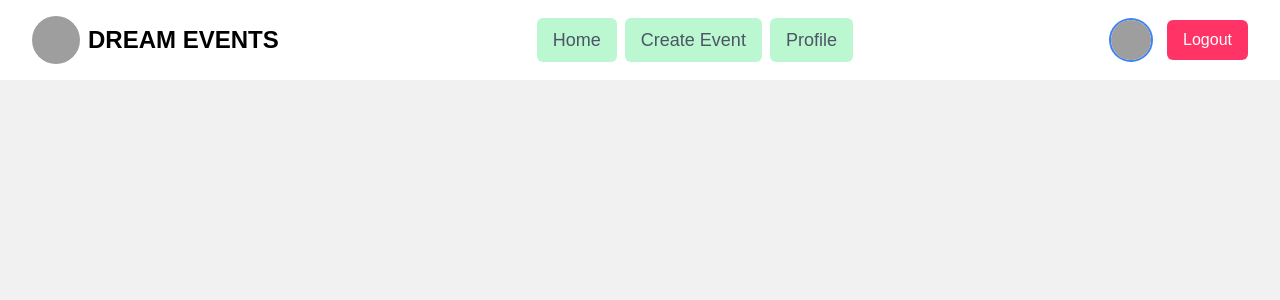
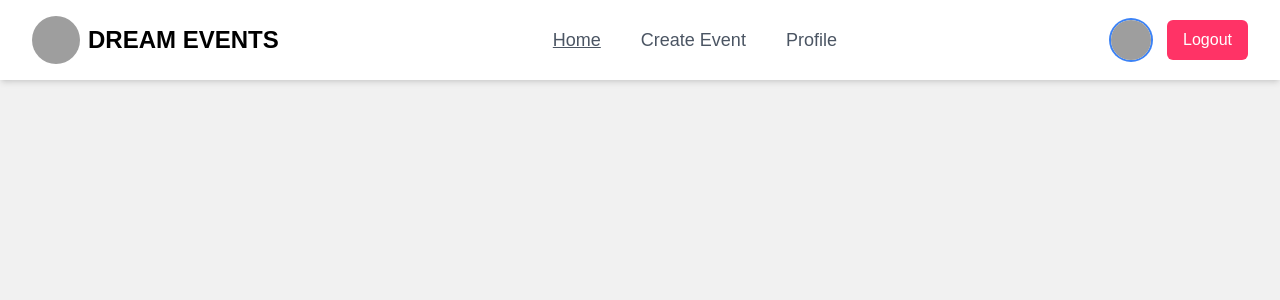
Before and after one commit to abdulkadershohan/gain-solutions-task-2, a React (Create React App) app: page / in a window 1280 px wide. Shown: the top 300 px of the page. Built offline with nearby package versions, Linux system fonts and the light colour scheme; grey boxes are pictures that could not be loaded.

Commit message:
nav done

```diff
--- a/src/components/navbar/Navbar.jsx
+++ b/src/components/navbar/Navbar.jsx
@@ -20,25 +20,28 @@ const navbardata = [
 
 ]
 export default function Navbar() {
+    const [selected, setSelected] = React.useState(1)
+    const [isOpen, setIsOpen] = React.useState(false)
+
     return (
         <div
-            className="container-md  bg-white"
+            className="container-md  bg-white shadow-md"
         >
             <div
-                className="flex justify-between items-center py-4 px-4 md:px-8"
+                className="flex justify-between items-center py-4 px-4 md:px-8 gap-2 "
             >
                 {/* logo section */}
                 <div
                     className="flex gap-2 items-center"
 
                 >
-                    <img src={logo} alt="logo" className="inline-block h-12 w-12  rounded-full ring-2 ring-white" />
-                    <h1 className="font-play font-[900] text-xl md:text-2xl uppercase">Dream Events</h1>
+                    <img src={logo} alt="logo" className="inline-block h-8 w-8 md:h-12 md:w-12 rounded-full ring-2 ring-white" />
+                    <h1 className="font-play font-[900] text-md lg:text-2xl uppercase">Dream Events</h1>
 
                 </div>
-                {/* nav links */}
+                {/* nav links  desktop*/}
                 <div
-                    className="flex gap-2 items-center"
+                    className="hidden md:flex gap-2 items-center "
                 >
                     {
                         navbardata.map(nav => (
@@ -46,7 +49,10 @@ export default function Navbar() {
                                 key={nav.id}
                                 href={nav.url}
 
-                                className="font-play font-medium text-lg text-gray-600 hover:text-gray-800 bg-green-200 px-4 py-2 rounded-md"
+                                className={`
+                                ${selected === nav.id && ' underline '}
+                                font-play font-medium text-lg text-gray-600 hover:text-gray-800 hover:bg-green-200 px-4 py-2 rounded-md
+                                `}
                             >
                                 {nav.title}
                             </a>
@@ -57,18 +63,68 @@ export default function Navbar() {
                 <div
                     className="flex gap-4 items-center justify-center"
                 >
-                    <img src={logo} alt="profile_img" className="inline-block h-10 w-10  rounded-full ring-2 ring-blue-500" />
+                    <img src={logo} alt="profile_img" className="inline-block  h-8 w-8  md:h-10 md:w-10  rounded-full ring-1 md:ring-2 ring-blue-500" />
                     <div>
                         <Button
                             text={'Logout'}
-                            className="bg-[#ff3366] text-white px-4 py-2 rounded-md font-play"
+                            className="bg-[#ff3366] text-white px-4 py-[0.4rem] md:py-2 rounded-md font-play"
 
                         />
                     </div>
                 </div>
+                {
+                    !isOpen ? (
+                        <svg width="24" height="24" viewBox="0 0 24 24" fill="none" xmlns="http://www.w3.org/2000/svg"
+                            className="md:hidden"
+                            onClick={() => setIsOpen(true)}
+                        >
+                            <path d="M3 7H21" stroke="#000" strokeWidth="1.5" strokeLinecap="round" />
+                            <path d="M3 12H21" stroke="#000" strokeWidth="1.5" strokeLinecap="round" />
+                            <path d="M3 17H21" stroke="#000" strokeWidth="1.5" strokeLinecap="round" />
+
+                        </svg>
+
+                    ) : (
+                        <svg width="24" height="24" viewBox="0 0 24 24" fill="none" xmlns="http://www.w3.org/2000/svg"
+                            onClick={() => setIsOpen(false)}
+                            className="md:hidden"
+
+                        >
+                            <path d="M12 22C17.5 22 22 17.5 22 12C22 6.5 17.5 2 12 2C6.5 2 2 6.5 2 12C2 17.5 6.5 22 12 22Z" stroke="#000" strokeWidth="1.5" strokeLinecap="round" strokeLinejoin="round" />
+                            <path d="M9.16998 14.83L14.83 9.17004" stroke="#000" strokeWidth="1.5" strokeLinecap="round" strokeLinejoin="round" />
+                            <path d="M14.83 14.83L9.16998 9.17004" stroke="#000" strokeWidth="1.5" strokeLinecap="round" strokeLinejoin="round" />
+                        </svg>
+                    )
+                }
+
             </div>
 
 
+            {/* nav link mobile */}
+
+            {
+                isOpen && (
+                    <div
+                        className="flex flex-col md:hidden gap-2 items-start ml-2"
+                    >
+                        {
+                            navbardata.map(nav => (
+                                <a
+                                    key={nav.id}
+                                    href={nav.url}
+
+                                    className={`
+                                    ${selected === nav.id && ' underline '}
+                                    font-play font-medium text-lg text-gray-600 hover:text-gray-800 hover:bg-green-200 px-4 py-2 rounded-md
+                                    `}
+                                >
+                                    {nav.title}
+                                </a>
+                            ))
+                        }
+                    </div>
+                )
+            }
         </div>
     )
 }
```
